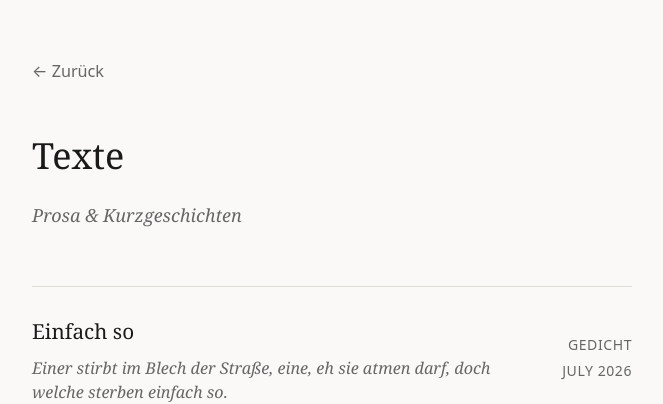
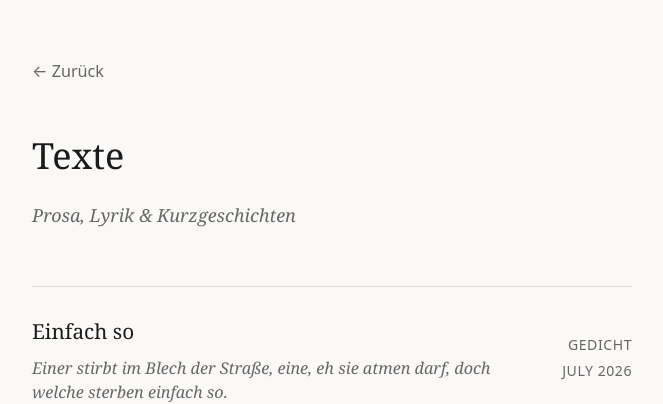
Before and after one commit to docdimy/drklass.de, a Jekyll site: the page built from texte/index.html, in a window 1280 px wide. Shown: the top 404 px of the page, without its empty margins (308-971 px from the left). Built offline with Jekyll 4.4.1, drawn with Linux system fonts in a browser that asks for light colours.

Commit message:
Update description and intro text in texte_index.html

```diff
--- a/_layouts/texte_index.html
+++ b/_layouts/texte_index.html
@@ -4,7 +4,7 @@
   <meta charset="UTF-8">
   <meta name="viewport" content="width=device-width, initial-scale=1.0">
   <title>Texte — Dr. Klass</title>
-  <meta name="description" content="Prosa, Kurzgeschichten und literarische Texte von Dietmar Klass.">
+  <meta name="description" content="Prosa, Lyrik und Kurzgeschichten von Dietmar Klass.">
   <link rel="canonical" href="{{ page.url | absolute_url }}">
   <link rel="stylesheet" href="/assets/css/text.css">
 </head>
@@ -12,7 +12,7 @@
   <main class="texte-index">
     <a class="back" href="/">← Zurück</a>
     <h1>Texte</h1>
-    <p class="index-intro">Prosa &amp; Kurzgeschichten</p>
+    <p class="index-intro">Prosa, Lyrik &amp; Kurzgeschichten</p>
 
     <ul class="texte-list">
       {% assign texte = site.texte | sort: 'date' | reverse %}
```
